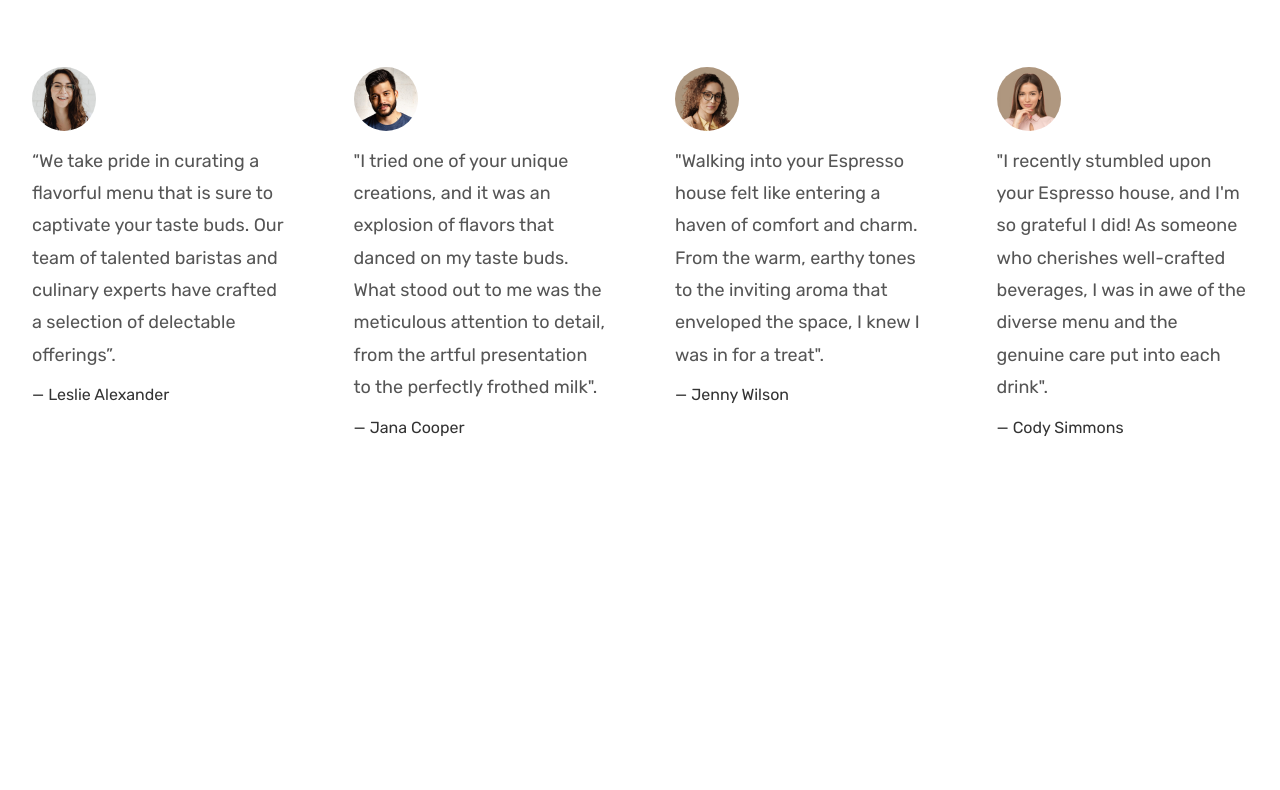
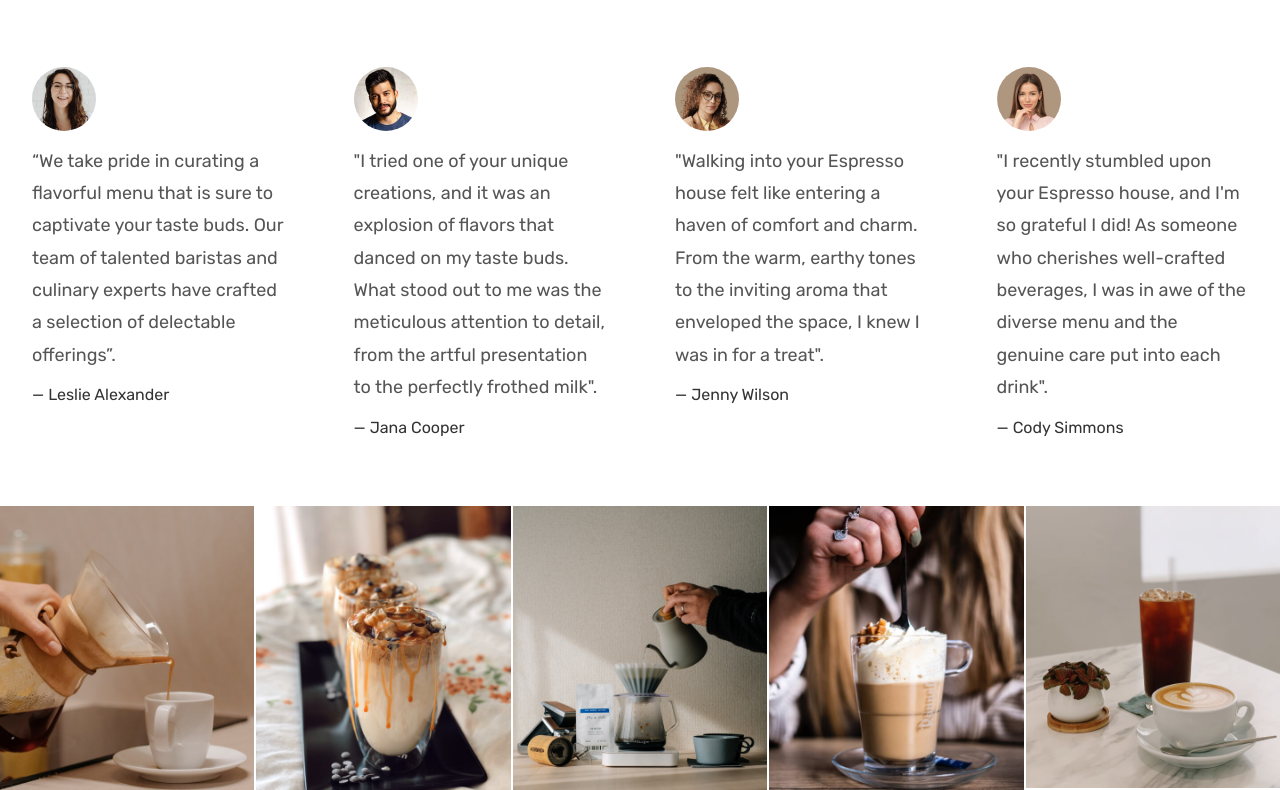
Before and after one commit to anillkunda/espresso-coffee-website, a website built with Vite: page index.html in a window 1280 px wide. Shown: the part 5027-5817 px from the top of the page. Before the commit the page ends 5533 px from the top, so only its background shows below. Built offline with nearby package versions, Linux system fonts and the light colour scheme.

Commit message:
insta-fead section

```diff
--- a/css/sections/insta-fead.css
+++ b/css/sections/insta-fead.css
@@ -0,0 +1,19 @@
+.gallery {
+  display: grid;
+  grid-template-columns: repeat(5, 1fr);
+  gap: 0.2rem;
+}
+
+.gallery-item {
+  overflow: hidden;
+}
+
+.gallery-item img {
+  display: block;
+  width: 100%;
+  transition: all 0.4s;
+}
+
+.gallery-item img:hover {
+  transform: scale(1.1);
+}
--- a/index.html
+++ b/index.html
@@ -562,6 +562,47 @@
           </div>
         </div>
       </section>
+
+      <!-- ** Insta-Fead Section -->
+
+      <section class="section-insta-fead">
+        <div class="gallery">
+          <figure class="gallery-item">
+            <img
+              src="assets/gallery/gallery-1.jpg"
+              alt="Photo of Espresso Coffee"
+            />
+          </figure>
+
+          <figure class="gallery-item">
+            <img
+              src="assets/gallery/gallery-2.jpg"
+              alt="Photo of Espresso Coffee"
+            />
+          </figure>
+
+          <figure class="gallery-item">
+            <img
+              src="assets/gallery/gallery-3.jpg"
+              alt="Photo of Espresso Coffee"
+            />
+          </figure>
+
+          <figure class="gallery-item">
+            <img
+              src="assets/gallery/gallery-4.jpg"
+              alt="Photo of Espresso Coffee"
+            />
+          </figure>
+
+          <figure class="gallery-item">
+            <img
+              src="assets/gallery/gallery-5.jpg"
+              alt="Photo of Espresso Coffee"
+            />
+          </figure>
+        </div>
+      </section>
     </main>
   </body>
 </html>
```
